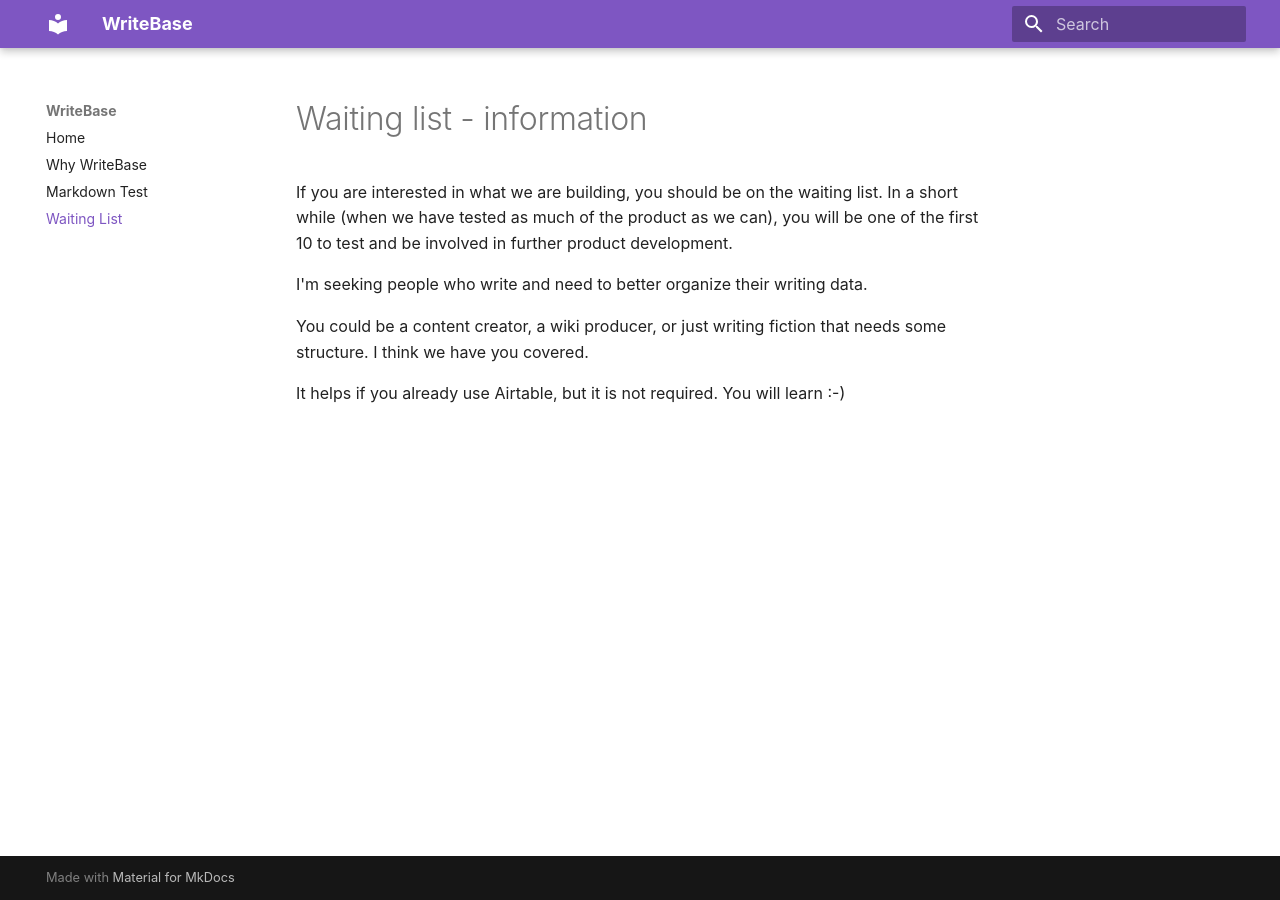
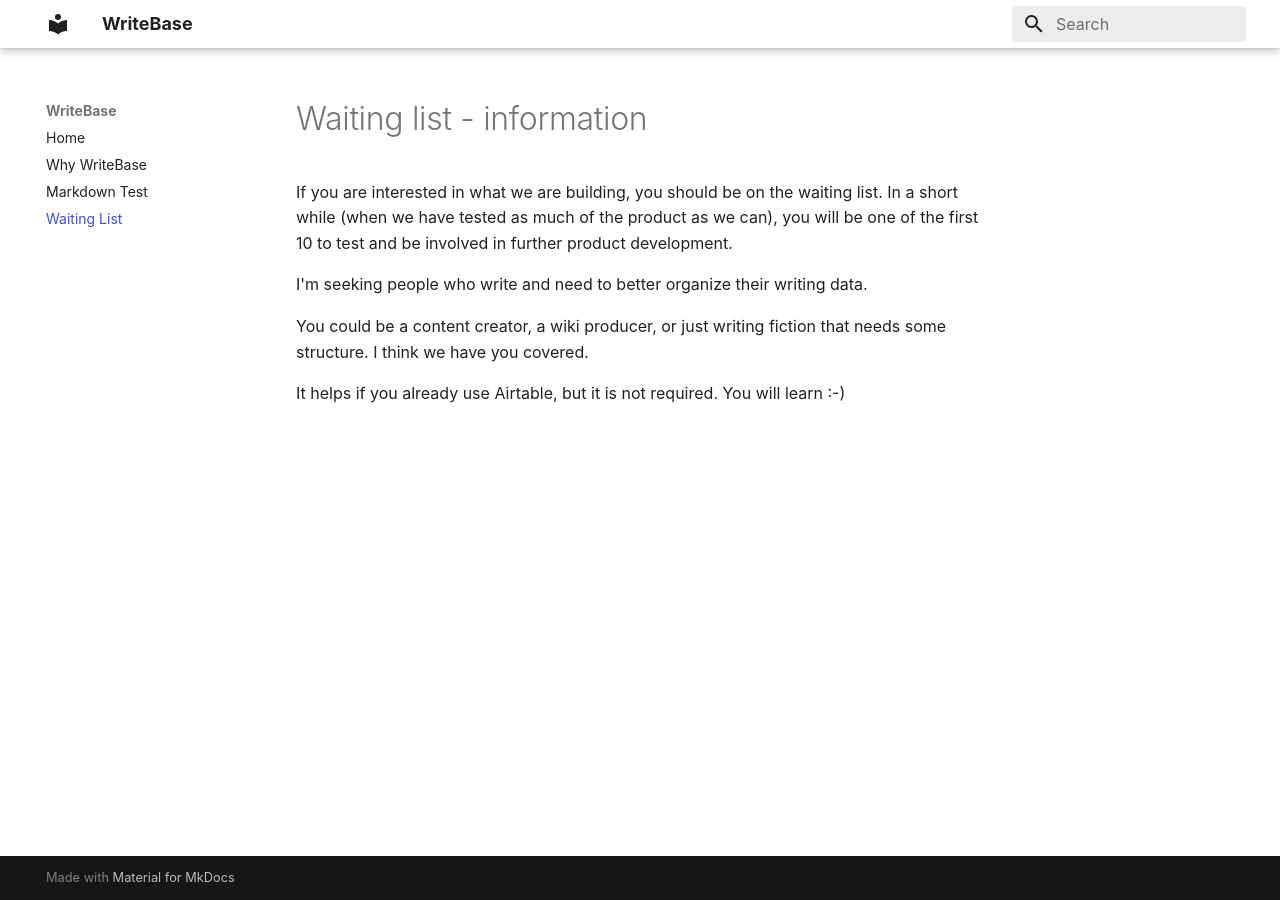
Before and after one commit to larssonhthomas-afk/writebase-docs, an MkDocs documentation site: the page built from docs/waiting-list---information.md, in a window 1280 px wide. Built offline with MkDocs 1.6.1 and Material for MkDocs 9.7.7, drawn with Linux system fonts in a browser that asks for light colours; some web fonts are replaced.

Commit message:
Update mkdocs.yml

```diff
--- a/mkdocs.yml
+++ b/mkdocs.yml
@@ -6,7 +6,7 @@ theme:
   name: material
   palette:
     scheme: default
-    primary: deep purple
+    primary: white
     accent: deep purple
   font:
     text: system-ui, Inter, sans-serif
```
